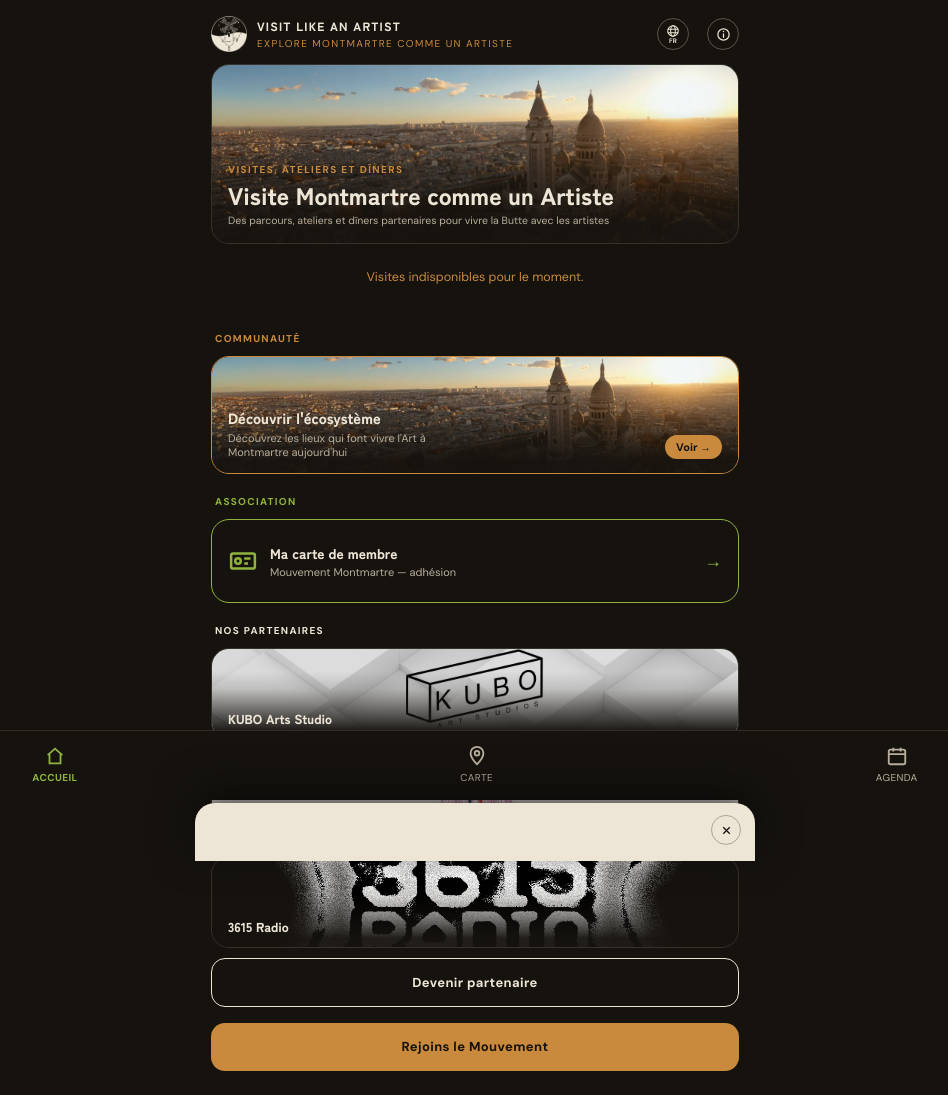
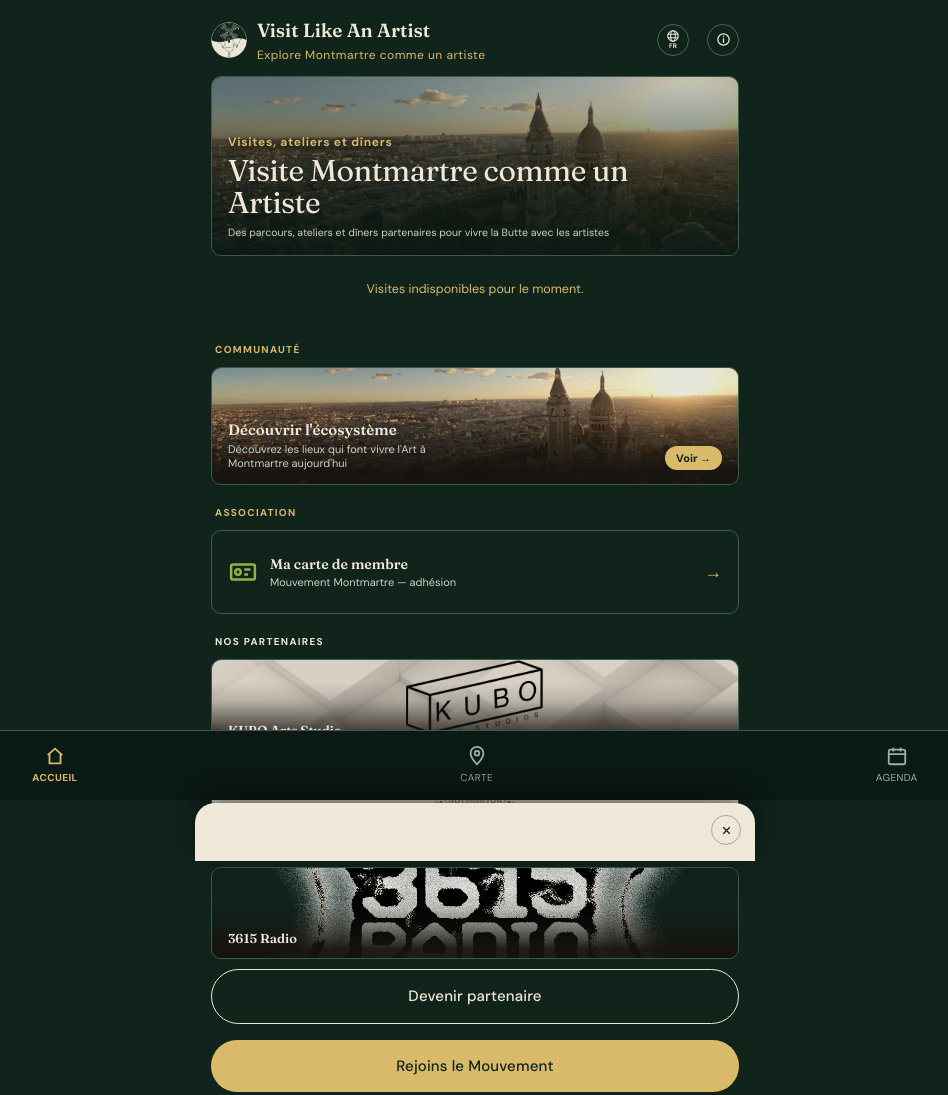
Before and after one commit to mouvementmontmartre/visit-like-an-artist, a plain HTML site: page index.html in a window 1280 px wide. Shown: the whole page, without its empty margins (165-1113 px from the left). Drawn offline with nearby package versions, Linux system fonts and the light colour scheme; no server answers.

Commit message:
Thème Le Fumoir (vert anglais, crème, laiton) pour Like An Artist
Co-Authored-By: Claude Sonnet 5.5 <noreply@anthropic.com>
Claude-Session: https://claude.ai/code/session_017V3wofVb2h3fo1eMZdswFG

```diff
--- /dev/null
+++ b/css/theme-fumoir.css
@@ -0,0 +1,71 @@
+/* ============================================================
+   THÈME « LE FUMOIR » (Like An Artist)
+   Vert anglais, crème, laiton. Chargé après style.css : il ne fait
+   que surcharger les variables et quelques composants.
+   Pour revenir à l'ancien thème : retirer le <link> dans index.html.
+   ============================================================ */
+
+:root {
+  --nuit: #10241C;
+  --nuit-2: #0B1A14;
+  --velin: #EFE8D8;
+  --fee: #D9B96A;            /* accent laiton */
+  --gaz: #D9B96A;
+  --muted: #C9D3C6;
+  --muted-dark: #4A5A50;
+  --line: #3C5A4C;
+  --display: 'Fraunces', Georgia, serif;
+  --body: 'DM Sans', system-ui, sans-serif;
+}
+
+/* En-tête : nom de marque en serif, sous-titre discret */
+.brand-word {
+  font-family: var(--display);
+  font-weight: 600;
+  font-size: 19px;
+  letter-spacing: 0;
+  text-transform: none;
+}
+.screen-label {
+  font-size: 12px;
+  letter-spacing: 0.04em;
+  text-transform: none;
+  color: var(--fee);
+}
+.app-header .logo { border-radius: 50%; object-fit: cover; }
+
+/* Titres */
+.bandeau-hero-tourisme .title,
+.back-title { font-family: var(--display); font-weight: 400; letter-spacing: -0.015em; }
+.bandeau-hero-tourisme .title { font-size: 30px; line-height: 1.08; }
+.bandeau-hero-tourisme .eyebrow { letter-spacing: 0.06em; text-transform: none; font-size: 12px; }
+.bandeau-hero-tourisme .scrim { background: linear-gradient(0deg, rgba(11,26,20,.92), rgba(11,26,20,.45) 60%, rgba(11,26,20,.15)); }
+
+/* Cartes d'activité */
+.bandeau { border-radius: 10px; border-color: var(--line); }
+.bandeau-tour .t-name { font-family: var(--display); font-weight: 600; font-size: 19px; line-height: 1.1; }
+.bandeau-tour .t-meta { font-size: 12px; color: #DCE3D9; }
+.bandeau-tour .t-price {
+  font-family: var(--display); font-size: 15px; font-weight: 600;
+  background: var(--velin); color: var(--nuit);
+}
+.bandeau .media-photo { filter: sepia(.25) brightness(.9); }
+
+/* Boutons : crème plein, contour laiton */
+.cta { border-radius: 999px; background: var(--velin); color: var(--nuit); font-weight: 500; letter-spacing: 0.01em; font-size: 15px; padding: 15px 0; }
+.cta.fee, .cta.gaz { background: var(--fee); color: var(--nuit); }
+.cta.ghost { border-color: var(--fee); color: var(--fee); }
+.icon-btn { border-radius: 999px; }
+
+/* Puces et onglets */
+.chip { border-radius: 999px; border: 1px solid var(--line); color: var(--muted); }
+.chip.active { background: var(--velin); color: var(--nuit); border-color: var(--velin); }
+
+/* Barre de navigation */
+.bottom-nav, nav.bottom-nav { background: var(--nuit-2); border-top: 1px solid var(--line); }
+.nav-item { color: #9DB0A4; }
+.nav-item.active { color: var(--fee); }
+
+/* Cartouches (encarts crème) : coins doux, plus de double filet */
+.cartouche { border-radius: 10px; }
+.info-row { border-bottom-color: rgba(239,232,216,0.16); }
--- a/index.html
+++ b/index.html
@@ -3,7 +3,7 @@
 <head>
   <meta charset="UTF-8">
   <meta name="viewport" content="width=device-width, initial-scale=1.0, viewport-fit=cover">
-  <meta name="theme-color" content="#16130F">
+  <meta name="theme-color" content="#10241C">
   <meta name="description" content="Visites guidées, carte du quartier et agenda culturel de Montmartre par le Mouvement Montmartre.">
   <title>Visit Like An Artist</title>
 
@@ -24,12 +24,13 @@
 
   <link rel="preconnect" href="https://fonts.googleapis.com">
   <link rel="preconnect" href="https://fonts.gstatic.com" crossorigin>
-  <link href="https://fonts.googleapis.com/css2?family=DM+Sans:wght@400;500;700;900&family=Zen+Kaku+Gothic+New:wght@700;900&display=swap" rel="stylesheet">
+  <link href="https://fonts.googleapis.com/css2?family=DM+Sans:wght@400;500;700;900&family=Fraunces:ital,opsz,wght@0,9..144,400;0,9..144,600;1,9..144,400&family=Zen+Kaku+Gothic+New:wght@700;900&display=swap" rel="stylesheet">
 
   <link rel="stylesheet" href="https://unpkg.com/leaflet@1.9.4/dist/leaflet.css" integrity="sha256-p4NxAoJBhIIN+hmNHrzRCf9tD/miZyoHS5obTRR9BMY=" crossorigin="">
   <script defer src="https://unpkg.com/leaflet@1.9.4/dist/leaflet.js" integrity="sha256-20nQCchB9co0qIjJZRGuk2/Z9VM+kNiyxNV1lvTlZBo=" crossorigin=""></script>
 
   <link rel="stylesheet" href="css/style.css">
+  <link rel="stylesheet" href="css/theme-fumoir.css">
 </head>
 <body>
 
--- a/sw.js
+++ b/sw.js
@@ -9,12 +9,13 @@
    une modification du code : incrémenter CACHE_VERSION.
    ============================================================ */
 
-const CACHE_VERSION = "mm-v79";
+const CACHE_VERSION = "mm-v80";
 
 const SHELL = [
   "./",
   "./index.html",
   "./css/style.css",
+  "./css/theme-fumoir.css",
   "./js/config.js",
   "./js/csv.js",
   "./js/data-lieux.js",
```
Also changed, not shown: manifest.json.
